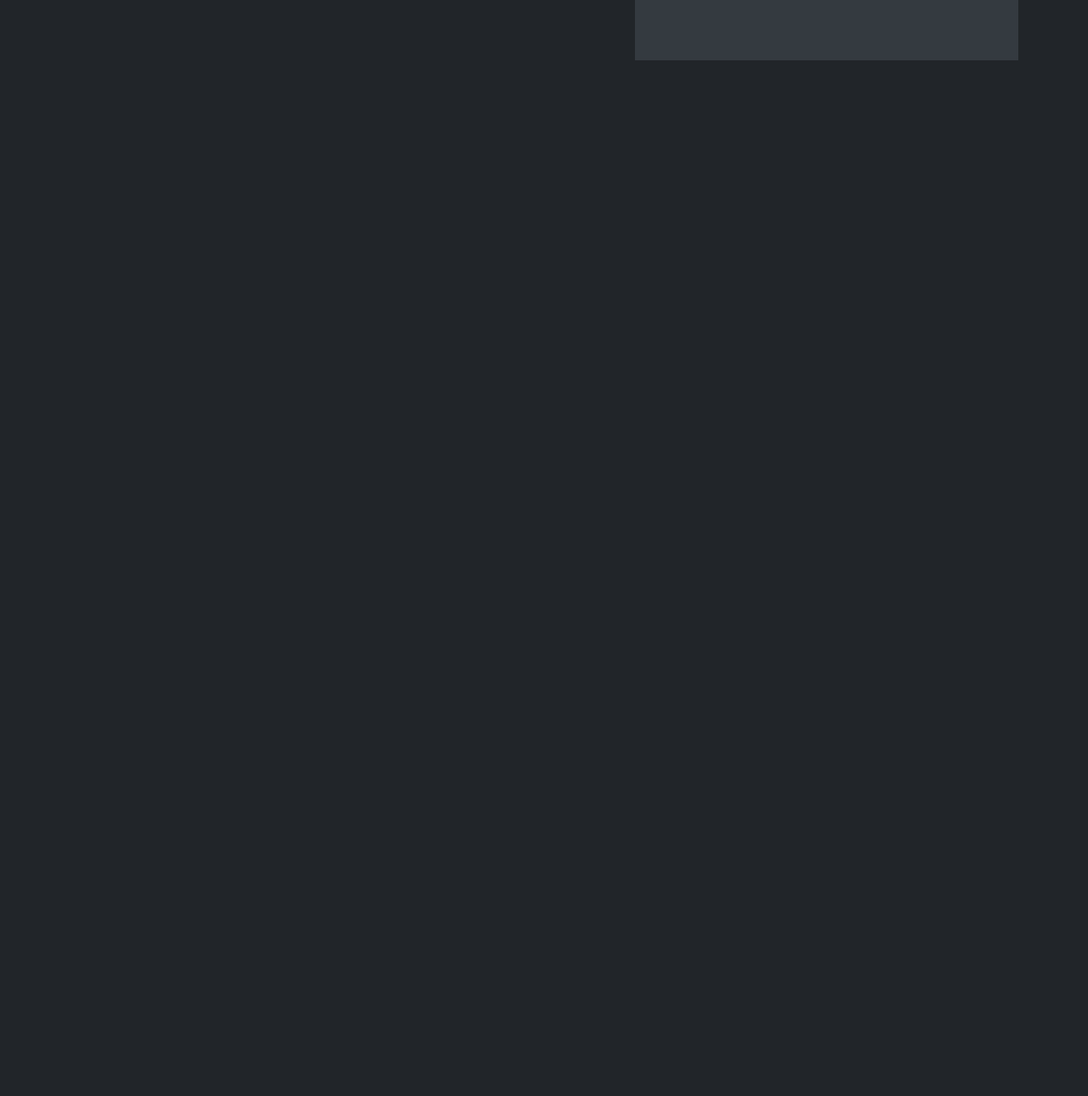
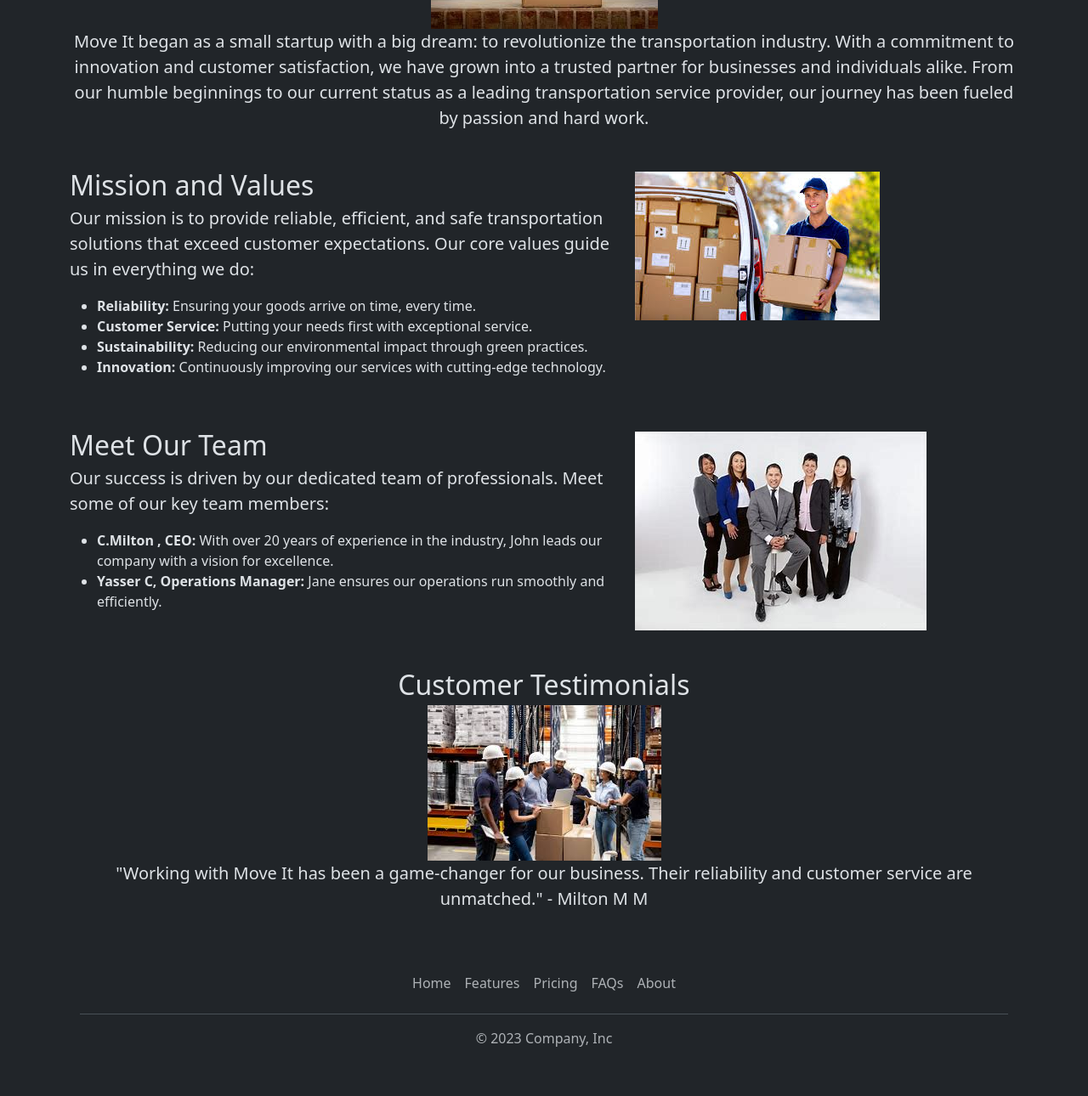
Before and after one commit to Zubairs7/AboutPage, a plain HTML site: page index.html in a window 1280 px wide. Shown: the part 532-1822 px from the top of the page at 85% size. Before the commit the page ends 858 px from the top, so only its background shows below. Drawn offline with nearby package versions, Linux system fonts and the light colour scheme.

Commit message:
Update index.html

```diff
--- a/index.html
+++ b/index.html
@@ -5,13 +5,10 @@
   <meta charset="UTF-8">
   <meta name="viewport" content="width=device-width, initial-scale=1.0">
   <title>About</title>
-
-  <link href="https://cdn.jsdelivr.net/npm/bootstrap@5.3.0-alpha2/dist/css/bootstrap.min.css" rel="stylesheet"
-    integrity="sha384-aFq/bzH65dt+w6FI2ooMVUpc+21e0SRygnTpmBvdBgSdnuTN7QbdgL+OapgHtvPp" crossorigin="anonymous">
+  <link href="https://cdn.jsdelivr.net/npm/bootstrap@5.3.0-alpha2/dist/css/bootstrap.min.css" rel="stylesheet" integrity="sha384-aFq/bzH65dt+w6FI2ooMVUpc+21e0SRygnTpmBvdBgSdnuTN7QbdgL+OapgHtvPp" crossorigin="anonymous">
 </head>
 
 <body>
-
   <nav class="navbar navbar-expand-lg bg-body-tertiary">
     <div class="container-fluid">
       <a class="navbar-brand" href="#"><img src="./box-seam.svg" alt="moveit brand icon" height="30"> Move It</a>
@@ -49,23 +46,78 @@
     </div>
   </nav>
 
-  <div class="container" style="height: 100vh;">
-    <div class="row featurette d-flex align-items-center" style="height: 80%;">
-      <div class="col-md-7  mx-auto">
-        <h2 class="featurette-heading fw-normal lh-1">Delivering Excellence, One Mile at a Time. <span class="text-body-secondary"></span></h2>
-        <p class="lead">At MoveIt, we are dedicated to providing top-notch transportation and logistics services to our valued customers. Founded in 2024, our mission is to ensure your goods are delivered safely, promptly, and efficiently.
-
-          .</p>
+  <div class="container mt-5">
+    <div class="row featurette mb-5">
+      <div class="col-md-7 order-md-2">
+        <h2 class="featurette-heading fw-normal lh-1">Delivering Excellence, One Mile at a Time</h2>
+        <p class="lead">At Move It, we are dedicated to providing top-notch transportation and logistics services to our valued customers. Founded in 2023, our mission is to ensure your goods are delivered safely, promptly, and efficiently.</p>
       </div>
-      <div class="col-md-5">
-        <svg class="bd-placeholder-img bd-placeholder-img-lg featurette-image img-fluid mx-auto" width="500" height="500" xmlns="http://www.w3.org/2000/svg" role="img" aria-label="Placeholder: 500x500" preserveAspectRatio="xMidYMid slice" focusable="false"><title>Placeholder</title><rect width="100%" height="100%" fill="var(--bs-secondary-bg)"></rect><text x="50%" y="50%" fill="var(--bs-secondary-color)" dy=".3em">500x500</text></svg>
+      <div class="col-md-5 order-md-1">
+        <img src="./team.jpg" class="img-fluid mx-auto" alt="Team or Office Photo">
       </div>
     </div>
-  </div>
 
-  <script src="https://cdn.jsdelivr.net/npm/bootstrap@5.3.0-alpha3/dist/js/bootstrap.bundle.min.js"
-    integrity="sha384-ENjdO4Dr2bkBIFxQpeoTz1HIcje39Wm4jDKdf19U8gI4ddQ3GYNS7NTKfAdVQSZe"
-    crossorigin="anonymous"></script>
+    <div class="text-center mb-5">
+      <h2 class="featurette-heading fw-normal lh-1">Our Story</h2>
+      <img src="/evolution.jpg" class="img-fluid mx-auto" alt="Company Evolution Photo">
+      <p class="lead">Move It began as a small startup with a big dream: to revolutionize the transportation industry. With a commitment to innovation and customer satisfaction, we have grown into a trusted partner for businesses and individuals alike. From our humble beginnings to our current status as a leading transportation service provider, our journey has been fueled by passion and hard work.</p>
+    </div>
+
+    <div class="row featurette mb-5">
+      <div class="col-md-5 order-md-2">
+        <img src="./values.jpg" class="img-fluid mx-auto" alt="Values Image">
+      </div>
+      <div class="col-md-7 order-md-1">
+        <h2 class="featurette-heading fw-normal lh-1">Mission and Values</h2>
+        <p class="lead">Our mission is to provide reliable, efficient, and safe transportation solutions that exceed customer expectations. Our core values guide us in everything we do:</p>
+        <ul>
+          <li><strong>Reliability:</strong> Ensuring your goods arrive on time, every time.</li>
+          <li><strong>Customer Service:</strong> Putting your needs first with exceptional service.</li>
+          <li><strong>Sustainability:</strong> Reducing our environmental impact through green practices.</li>
+          <li><strong>Innovation:</strong> Continuously improving our services with cutting-edge technology.</li>
+        </ul>
+      </div>
+    </div>
+
+
+
+    <div class="row featurette mb-5">
+      <div class="col-md-5 order-md-2">
+        <img src="./OIP.jpg" class="img-fluid mx-auto" alt="Team Headshots">
+      </div>
+      <div class="col-md-7 order-md-1">
+        <h2 class="featurette-heading fw-normal lh-1">Meet Our Team</h2>
+        <p class="lead">Our success is driven by our dedicated team of professionals. Meet some of our key team members:</p>
+        <ul>
+          <li><strong>C.Milton , CEO:</strong> With over 20 years of experience in the industry, John leads our company with a vision for excellence.</li>
+          <li><strong>Yasser C, Operations Manager:</strong> Jane ensures our operations run smoothly and efficiently.</li>
+        </ul>
+      </div>
+    </div>
+
+    <div class="text-center mb-5">
+      <h2 class="featurette-heading fw-normal lh-1">Customer Testimonials</h2>
+      <img src="./team.jpg"class="img-fluid mx-auto" alt="Customer Photos">
+      <p class="lead">"Working with Move It has been a game-changer for our business. Their reliability and customer service are unmatched." - Milton M M</p>
+    </div>
+    <section class="footer">
+      <div class="container">
+        <footer class="py-3 my-4">
+          <ul class="nav justify-content-center border-bottom pb-3 mb-3">
+            <li class="nav-item"><a href="#" class="nav-link px-2 text-body-secondary">Home</a></li>
+            <li class="nav-item"><a href="#" class="nav-link px-2 text-body-secondary">Features</a></li>
+            <li class="nav-item"><a href="#" class="nav-link px-2 text-body-secondary">Pricing</a></li>
+            <li class="nav-item"><a href="#" class="nav-link px-2 text-body-secondary">FAQs</a></li>
+            <li class="nav-item"><a href="#" class="nav-link px-2 text-body-secondary">About</a></li>
+          </ul>
+          <p class="text-center text-body-secondary">© 2023 Company, Inc</p>
+        </footer>
+      </section>
+
+
+
+
+  <script src="https://cdn.jsdelivr.net/npm/bootstrap@5.3.0-alpha3/dist/js/bootstrap.bundle.min.js" integrity="sha384-ENjdO4Dr2bkBIFxQpeoTz1HIcje39Wm4jDKdf19U8gI4ddQ3GYNS7NTKfAdVQSZe" crossorigin="anonymous"></script>
 </body>
 
 </html>
```
